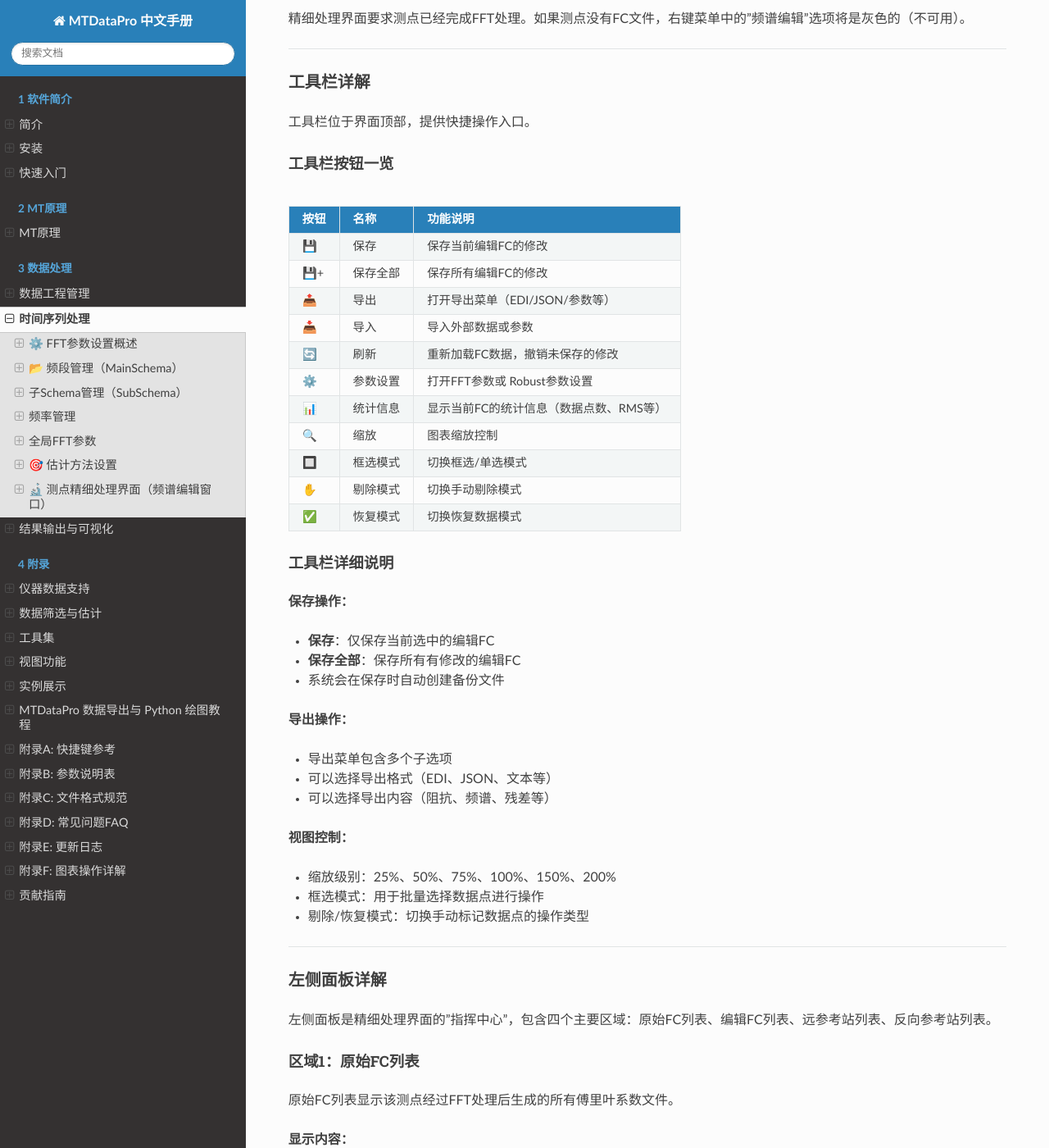
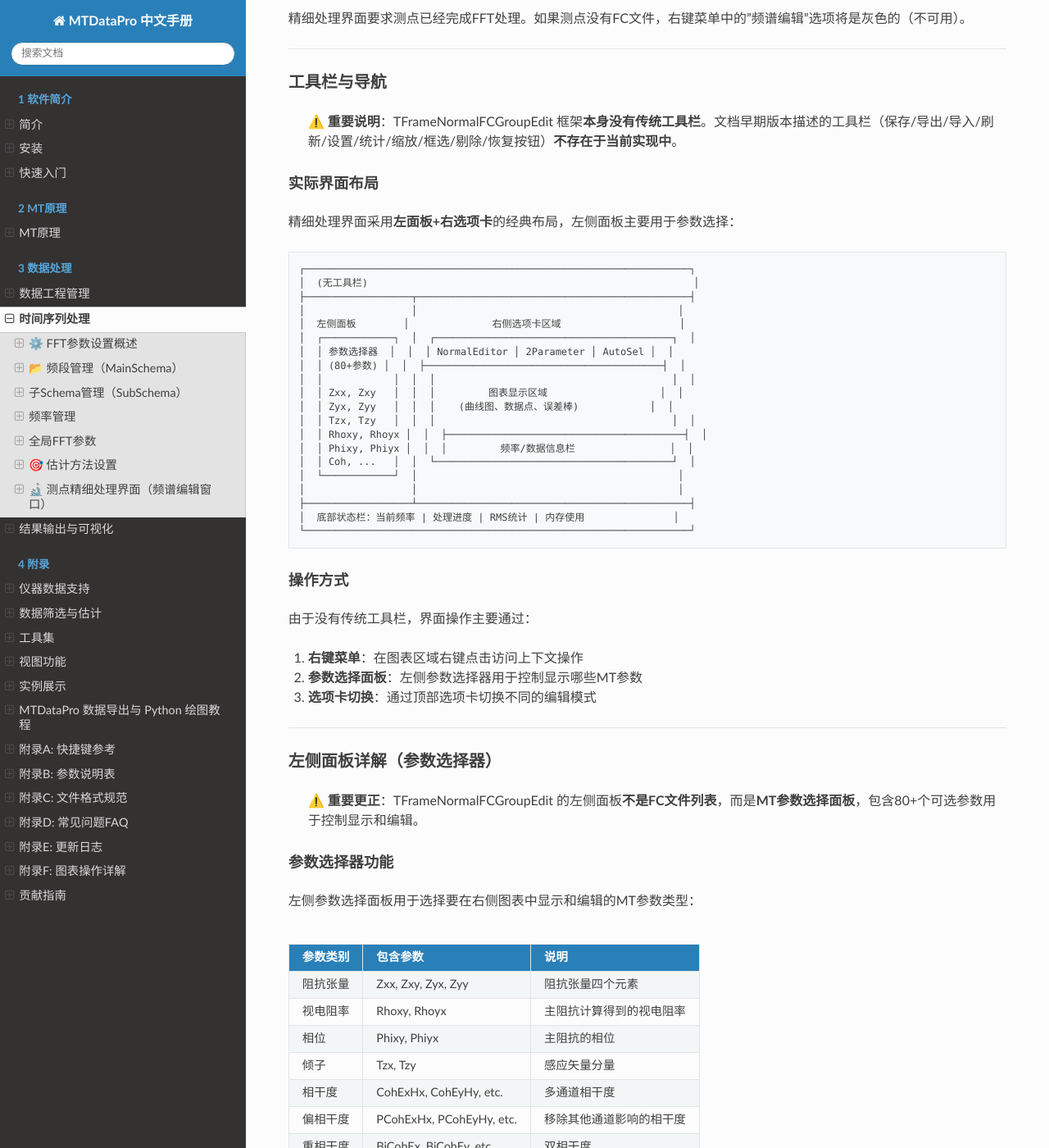
Before and after one commit to EMWPJ/MTDataPro-docs, a Sphinx documentation site: the page built from source/chapters/chapter5.md, in a window 1280 px wide and 1400 px high, scrolled down 11906 px. Shown: the whole window at 82% size. Built offline with Sphinx 7.4.7 and the Read the Docs theme 3.1.0, drawn with Linux system fonts in a browser that asks for light colours; some of the changed text lies outside the part shown.

Commit message:
docs: fix install and chapter5 discrepancies verified against source code
- install.md: TeeChart static linking clarified, exe names MTDP0001V~MTDP0050V,
  vbpsln file added, protected/ explained as backup copies, PyTorch DLLs expanded
- chapter5.md: toolbar section removed (does not exist), left panel rewritten as
  80+ parameter selector panel, tab structure corrected to nested 3-main-tab,
  coherence types expanded with BiCoh and PCoh variants

````diff
--- a/source/chapters/chapter5.md
+++ b/source/chapters/chapter5.md
@@ -485,15 +485,50 @@
 
 ## 相干度通道选择
 
-可选择用于计算的相干度通道：
+可选择用于计算的相干度通道，代码支持多种相干度类型：
+
+### 常相干度（Simple Coherence）
 
 | 通道 | 说明 |
 |-----|------|
-| Ex | X方向电场相干度 |
-| Ey | Y方向电场相干度 |
-| Hx | X方向磁场相干度 |
-| Hy | Y方向磁场相干度 |
-| Hz | Z方向磁场相干度 |
+| CohEx | Ex与磁场的相干度 |
+| CohEy | Ey与磁场的相干度 |
+| CohHx | Hx与电场的相干度 |
+| CohHy | Hy与电场的相干度 |
+| CohHz | Hz与电场的相干度 |
+
+### 偏相干度（Partial Coherence）
+
+移除其他通道影响后的相干度，更准确反映两个通道间的相关性：
+
+| 通道 | 说明 |
+|-----|------|
+| PCohExHx | Ex相对于Hx的偏相干度（移除其他通道影响） |
+| PCohEyHy | Ey相对于Hy的偏相干度 |
+| PCohExHy | Ex相对于Hy的偏相干度 |
+| PCohEyHx | Ey相对于Hx的偏相干度 |
+
+### 重相干度（Bi-Coherence）
+
+考虑远参考道修正的相干度，用于远参考处理场景：
+
+| 通道 | 说明 |
+|-----|------|
+| BiCohEx | Ex的双相干度（考虑远参考） |
+| BiCohEy | Ey的双相干度（考虑远参考） |
+| BiCohRx | Rx（远参考Ex）的双相干度 |
+| BiCohRy | Ry（远参考Ey）的双相干度 |
+
+### 远参考相干度（Remote Reference Coherence）
+
+使用远参考道计算的相干度：
+
+| 通道 | 说明 |
+|-----|------|
+| CohExRx | Ex与远参考Rx的相干度 |
+| CohEyRy | Ey与远参考Ry的相干度 |
+| CohExRy | Ex与远参考Ry的相干度 |
+| CohEyRx | Ey与远参考Rx的相干度 |
 
 勾选相应通道后，系统将在FFT处理中计算该通道的相干度。
 
@@ -776,76 +811,78 @@
 
 ---
 
-### 工具栏详解
-
-工具栏位于界面顶部，提供快捷操作入口。
-
-#### 工具栏按钮一览
-
-| 按钮 | 名称 | 功能说明 |
-|------|------|----------|
-| 💾 | 保存 | 保存当前编辑FC的修改 |
-| 💾+ | 保存全部 | 保存所有编辑FC的修改 |
-| 📤 | 导出 | 打开导出菜单（EDI/JSON/参数等） |
-| 📥 | 导入 | 导入外部数据或参数 |
-| 🔄 | 刷新 | 重新加载FC数据，撤销未保存的修改 |
-| ⚙️ | 参数设置 | 打开FFT参数或 Robust参数设置 |
-| 📊 | 统计信息 | 显示当前FC的统计信息（数据点数、RMS等） |
-| 🔍 | 缩放 | 图表缩放控制 |
-| 🔲 | 框选模式 | 切换框选/单选模式 |
-| ✋ | 剔除模式 | 切换手动剔除模式 |
-| ✅ | 恢复模式 | 切换恢复数据模式 |
-
-#### 工具栏详细说明
-
-**保存操作：**
-- **保存**：仅保存当前选中的编辑FC
-- **保存全部**：保存所有有修改的编辑FC
-- 系统会在保存时自动创建备份文件
-
-**导出操作：**
-- 导出菜单包含多个子选项
-- 可以选择导出格式（EDI、JSON、文本等）
-- 可以选择导出内容（阻抗、频谱、残差等）
-
-**视图控制：**
-- 缩放级别：25%、50%、75%、100%、150%、200%
-- 框选模式：用于批量选择数据点进行操作
-- 剔除/恢复模式：切换手动标记数据点的操作类型
-
----
-
-### 左侧面板详解
-
-左侧面板是精细处理界面的"指挥中心"，包含四个主要区域：原始FC列表、编辑FC列表、远参考站列表、反向参考站列表。
-
-#### 区域1：原始FC列表
-
-原始FC列表显示该测点经过FFT处理后生成的所有傅里叶系数文件。
-
-**显示内容：**
-
-| 列名 | 内容说明 |
-|------|----------|
-| 复选框 | 选择/取消选择FC文件 |
-| 名称 | FC文件名（显示采样率和时长） |
-| 频段 | 所属频段（TS2/TS3/TS4/TS5） |
-| 数据量 | 时间序列长度 |
-| 日期 | 文件创建日期 |
-
-**右键操作菜单：**
-
-| 操作 | 功能 | 说明 |
-|------|------|------|
-| 设为当前 | 激活该FC | 成为主处理对象 |
-| 设为参考 | 设为远参考站 | 用于远参考处理 |
-| 删除 | 删除FC文件 | 谨慎操作，不可恢复 |
-| 合并 | 合并多个FC | 将多个时段合并 |
-| 导出JSON | 导出为JSON | 便于程序处理 |
-| 导出振幅谱 | 导出振幅数据 | 导出功率谱信息 |
-| 属性 | 查看详细信息 | 显示FC的完整参数 |
-
-**频段标识说明：**
+### 工具栏与导航
+
+> ⚠️ **重要说明**：TFrameNormalFCGroupEdit 框架**本身没有传统工具栏**。文档早期版本描述的工具栏（保存/导出/导入/刷新/设置/统计/缩放/框选/剔除/恢复按钮）**不存在于当前实现中**。
+
+#### 实际界面布局
+
+精细处理界面采用**左面板+右选项卡**的经典布局，左侧面板主要用于参数选择：
+
+```
+┌─────────────────────────────────────────────────────────────────┐
+│  (无工具栏)                                                       │
+├──────────────────┬──────────────────────────────────────────────┤
+│                  │                                            │
+│  左侧面板        │              右侧选项卡区域                    │
+│  ┌────────────┐  │  ┌────────────────────────────────────────┐  │
+│  │ 参数选择器  │  │  │ NormalEditor │ 2Parameter │ AutoSel │  │
+│  │ (80+参数) │  │  ├────────────────────────────────────────┤  │
+│  │            │  │  │                                        │  │
+│  │ Zxx, Zxy   │  │  │         图表显示区域                   │  │
+│  │ Zyx, Zyy   │  │  │    (曲线图、数据点、误差棒)            │  │
+│  │ Tzx, Tzy   │  │  │                                        │  │
+│  │ Rhoxy, Rhoyx │  │  ├────────────────────────────────────────┤  │
+│  │ Phixy, Phiyx │  │  │         频率/数据信息栏                │  │
+│  │ Coh, ...   │  │  └────────────────────────────────────────┘  │
+│  └────────────┘  │                                            │
+│                  │                                            │
+├──────────────────┴──────────────────────────────────────────────┤
+│  底部状态栏：当前频率 | 处理进度 | RMS统计 | 内存使用               │
+└─────────────────────────────────────────────────────────────────┘
+```
+
+#### 操作方式
+
+由于没有传统工具栏，界面操作主要通过：
+
+1. **右键菜单**：在图表区域右键点击访问上下文操作
+2. **参数选择面板**：左侧参数选择器用于控制显示哪些MT参数
+3. **选项卡切换**：通过顶部选项卡切换不同的编辑模式
+
+---
+
+### 左侧面板详解（参数选择器）
+
+> ⚠️ **重要更正**：TFrameNormalFCGroupEdit 的左侧面板**不是FC文件列表**，而是**MT参数选择面板**，包含80+个可选参数用于控制显示和编辑。
+
+#### 参数选择器功能
+
+左侧参数选择面板用于选择要在右侧图表中显示和编辑的MT参数类型：
+
+| 参数类别 | 包含参数 | 说明 |
+|----------|----------|------|
+| 阻抗张量 | Zxx, Zxy, Zyx, Zyy | 阻抗张量四个元素 |
+| 视电阻率 | Rhoxy, Rhoyx | 主阻抗计算得到的视电阻率 |
+| 相位 | Phixy, Phiyx | 主阻抗的相位 |
+| 倾子 | Tzx, Tzy | 感应矢量分量 |
+| 相干度 | CohExHx, CohEyHy, etc. | 多通道相干度 |
+| 偏相干度 | PCohExHx, PCohEyHy, etc. | 移除其他通道影响的相干度 |
+| 重相干度 | BiCohEx, BiCohEy, etc. | 双相干度 |
+| CCZ参数 | CCZxx, CCZxy, etc. | CCZ阻抗参数 |
+| 极化参数 | PolEx, PolEy, etc. | 电磁场极化参数 |
+
+#### FC文件列表位置
+
+> ⚠️ **重要说明**：原始FC列表和编辑FC列表**不在 TFrameNormalFCGroupEdit 框架内**，而是在**父窗体 FormSiteFreEdit** 的布局中。
+
+父窗体中的FC相关组件：
+- **ListBoxEditFCs**：编辑FC版本列表
+- **ListBoxRemoteSite**：远参考站列表
+
+这些FC列表组件位于父窗体，而非当前编辑框架内部。
+
+#### 频段标识说明
 
 | 标识 | 颜色 | 频段 | 采样率 | 典型应用 |
 |------|------|------|--------|----------|
@@ -854,112 +891,58 @@
 | TS4 | 🟡黄 | 低频段 | 150 Hz | 深部探测 |
 | TS5 | 🔴红 | 超低频段 | 15 Hz | 深部/长周期MT |
 
-#### 区域2：编辑FC列表
-
-编辑FC列表显示经过精细处理后的各个版本，每个版本记录了不同的处理状态。
-
-**为什么需要多个编辑版本？**
-
-- **保留历史**：每次重要处理前创建新版本，便于回溯
-- **对比效果**：同一数据多种处理方法对比
-- **协作共享**：不同处理人员可以创建独立版本
-
-**版本状态标识：**
-
-| 状态 | 含义 | 视觉效果 |
-|------|------|----------|
-| 原始(Original) | 未经处理的原始FC | 灰色/默认 |
-| 已修改(Modified) | 有未保存的修改 | 蓝色高亮 |
-| 已保存(Saved) | 修改已保存 | 绿色勾选 |
-| 当前(Current) | 当前正在查看/编辑 | 粗体/边框 |
-
-**编辑FC操作菜单：**
-
-| 操作 | 功能 | 使用时机 |
-|------|------|----------|
-| 复制 | 创建当前版本副本 | 处理前备份 |
-| 重命名 | 修改版本名称 | 便于区分不同版本 |
-| 删除 | 删除该版本 | 清理不需要的版本 |
-| 设为测点FC | 应用到测点 | 处理完成，确认结果 |
-| 合并选中 | 合并多个版本 | 整合不同时段 |
-| XY合并 | 合并X/Y方向 | 合并正交分量 |
-| 复制剔除信息 | 复制剔除标记 | 共享剔除结果 |
-| 粘贴剔除信息 | 粘贴剔除标记 | 应用剔除结果 |
-| 删除已剔除数据 | 创建干净版本 | 重建无污染数据 |
-
-**版本命名建议：**
-
-```
-原始_20240315          # 原始数据，保存日期
-马氏距离筛选_v1        # 马氏距离预处理后
-RhoPlus_MOGA_30%      # MOGA筛选30%保留
-远参考REH_最终        # 远参考处理完成版
-对比_筛选前后         # 用于对比的效果图
-```
-
-#### 区域3：远参考站列表
-
-远参考站列表显示该测点可用的远参考站，以及它们的质量指标。
-
-**远参考站列表列：**
-
-| 列名 | 内容说明 |
-|------|----------|
-| 复选框 | 勾选表示启用该参考站 |
-| 测点名称 | 参考站的测点名 |
-| 距离(km) | 与本地测点的距离 |
-| 时间重叠 | 时间序列重叠时长 |
-| 质量指标 | 综合质量评分(0-100) |
-
-**远参考站质量评估：**
-
-| 质量等级 | 评分 | 颜色标识 | 建议 |
-|----------|------|----------|------|
-| 优秀 | 80-100 | 🟢绿 | 可直接使用 |
-| 良好 | 60-80 | 🔵蓝 | 推荐使用 |
-| 一般 | 40-60 | 🟡黄 | 谨慎使用 |
-| 较差 | 20-40 | 🟠橙 | 效果有限 |
-| 很差 | 0-20 | 🔴红 | 不建议使用 |
-
-**远参考站操作：**
+#### 参数选择操作
 
 | 操作 | 功能 |
 |------|------|
-| 勾选 | 启用该参考站参与处理 |
-| 取消勾选 | 禁用该参考站 |
-| 删除选中 | 移除选中的参考站 |
-| 刷新 | 重新评估参考站质量 |
-
-#### 区域4：反向参考站列表
-
-反向参考用于特殊处理场景。
-
-**反向参考用途：**
-- 测试本地噪声特性
-- 研究近场效应
-- 特殊数据质量场景
-
-**反向参考方案：**
-
-| 方案 | 代码 | 说明 |
-|------|------|------|
-| 不使用 | None | 默认选项 |
-| 本地电场 | LE | 使用本地Ex/Ey作为参考 |
-| 本地磁场 | LH | 使用本地Hx/Hy作为参考 |
-| 本地电磁 | LEH | 使用本地全电磁场 |
-| 远参考电场 | RE | 使用远参考Ex/Ey |
-| 远参考磁场 | RH | 使用远参考Hx/Hy |
-| 远参考电磁 | REH | 使用远参考全电磁场 |
-
----
-
-### 右侧选项卡详解（图表显示区）
-
-右侧区域包含9个选项卡，用于显示不同类型的处理结果和数据质量信息。
-
-#### 选项卡1：视电阻率/相位（RhoPhs）
-
-**这是最重要的选项卡**，显示MT的核心数据：视电阻率(ρ)和相位(φ)。
+| 勾选参数 | 在图表中显示该参数曲线 |
+| 取消勾选 | 隐藏该参数曲线 |
+| 全选 | 勾选所有可用参数 |
+| 全不选 | 取消所有参数选择 |
+
+#### 编辑FC版本管理
+
+编辑FC版本的管理（包括复制、重命名、删除、合并等操作）通过父窗体 FormSiteFreEdit 中的 ListBoxEditFCs 组件进行。具体操作方法请参阅父窗体的相关文档。
+
+#### 远参考站选择
+
+远参考站的选择和配置通过父窗体 FormSiteFreEdit 中的 ListBoxRemoteSite 组件进行。
+
+---
+
+### 右侧选项卡详解（嵌套选项卡结构）
+
+> ⚠️ **重要更正**：右侧区域**不是9个平级选项卡**，而是**嵌套的多层选项卡结构**。TabControlEditor 包含 **3个主选项卡**，每个主选项卡内部可能包含多个子选项卡。
+
+#### 主选项卡结构
+
+```
+TabControlEditor
+├── NormalEditor（常规编辑器）
+│   ├── RhoPhs（视电阻率/相位）
+│   ├── Tipper（倾子）
+│   ├── Z Tensor（阻抗张量）
+│   ├── Phase Tensor（相位张量）
+│   ├── Coherence（相干度）
+│   ├── CCZ（CCZ阻抗）
+│   ├── Polarization（极化）
+│   └── （其他子选项卡）
+│
+├── 2ParameterEditor（双参数编辑器）
+│   ├── （参数选择和对比视图）
+│   └── （嵌套子选项卡）
+│
+└── AutoSelectParameter（自动筛选参数）
+    ├── （自动筛选配置）
+    ├── Transmit（传输方案 - 作为子选项卡）
+    └── （嵌套子选项卡）
+```
+
+#### 子选项卡说明
+
+##### 视电阻率/相位（RhoPhs）
+
+**这是最重要的子选项卡**，显示MT的核心数据：视电阻率(ρ)和相位(φ)。
 
 **显示内容：**
 
@@ -1122,20 +1105,9 @@
 
 | 相干度类型 | 计算公式 | 物理意义 |
 |------------|----------|----------|
-| 常相干度(Coh²) | γ² = \|Pxy\|²/(Pxx·Pyy) | 简单功率谱比值 |
+| 常相干度(Coh²) | γ² = |Pxy|²/(Pxx·Pyy) | 简单功率谱比值 |
 | 重相干度(Cohₘ²) | 考虑参考道修正 | 更准确的估计 |
 | 偏相干度(Cohₚ²) | 偏相干分析 | 移除其他通道影响 |
-
-**通道相干度组合：**
-
-| 组合 | 说明 | 用途 |
-|------|------|------|
-| Ex-Hx | 电场Ex与磁场Hx | 主要相干度 |
-| Ex-Hy | 电场Ex与磁场Hy | 次要相干度 |
-| Ey-Hx | 电场Ey与磁场Hx | 次要相干度 |
-| Ey-Hy | 电场Ey与磁场Hy | 主要相干度 |
-| Ey-Rx | Ey与远参考Rx | 远参考质量 |
-| Ex-Rx | Ex与远参考Rx | 远参考质量 |
 
 **相干度质量标准：**
 
@@ -1247,7 +1219,9 @@
 | 相干度 | 1.2 | 重要质量指标 |
 | 倾子 | 0.5 | 辅助参考 |
 
-#### 选项卡9：传输方案（Transmit）
+##### 传输方案（Transmit）
+
+> ⚠️ **重要说明**：Transmit（传输方案）**不是独立的选项卡**，而是 **AutoSelectParameter 主选项卡下的一个子选项卡**。
 
 传输方案用于管理频谱数据的传输和剔除规则。
 
````
Also changed, not shown: other parts of source/chapters/chapter5.md (+7 -7 lines), source/intro/install.md (+10 -8 lines).
